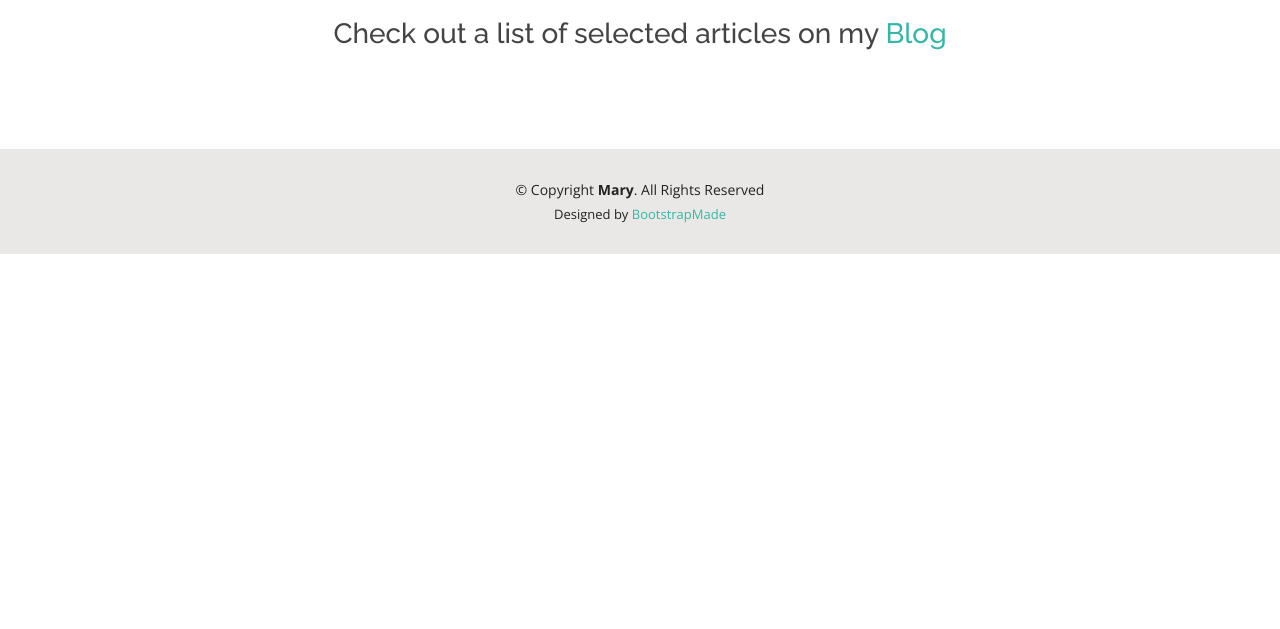
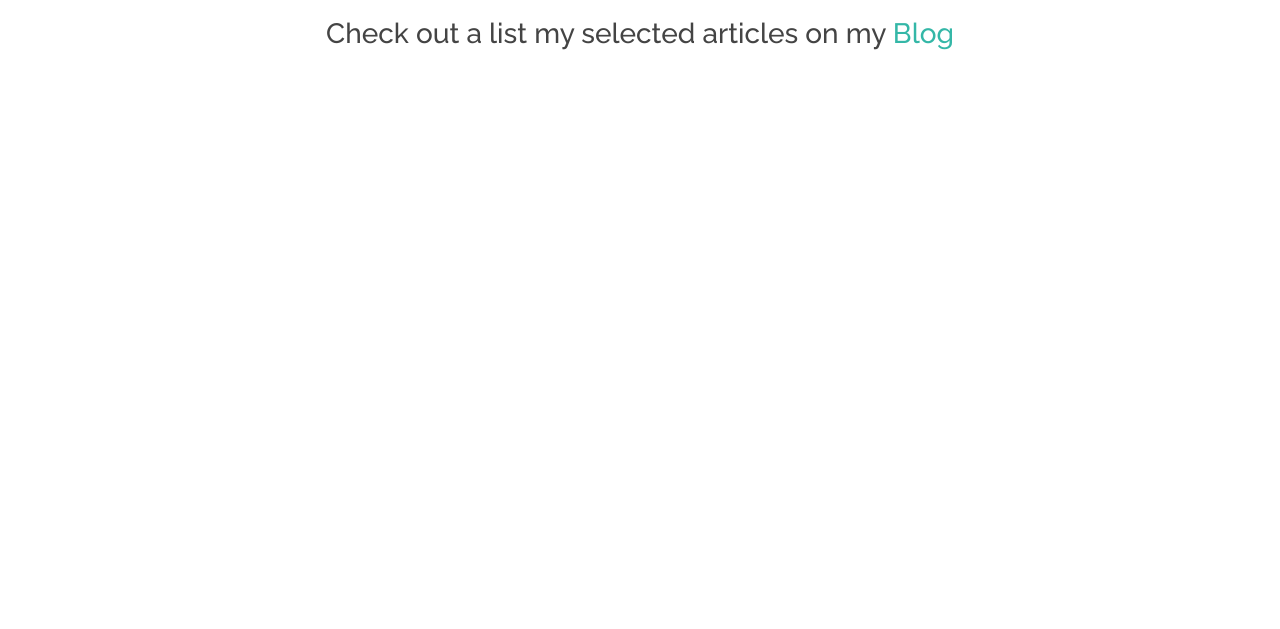
Before and after one commit to MaryShodiya/second-version-portfolio, a plain HTML site: page blog.html in a window 1280 px wide. Shown: the part 171-800 px from the top of the page. Drawn offline with nearby package versions, Linux system fonts and the light colour scheme.

Commit message:
change viewport height of blog page

```diff
--- a/assets/css/style.css
+++ b/assets/css/style.css
@@ -1309,3 +1309,8 @@ section {
 #footer .credits a {
   color: #34b7a7;
 }
+
+.page-container-blog{
+  position: relative;
+  min-height: 100vh;
+}
--- a/blog.html
+++ b/blog.html
@@ -70,11 +70,11 @@
 
     <!-- ======= Resume Section ======= -->
     <section id="resume" class="resume">
-      <div class="container" data-aos="fade-up">
+      <div class="container page-container-blog" data-aos="fade-up">
 
         <div class="section-title">
           <h2>Blog</h2>
-          <h3>Check out a list of selected articles on my <a href="https://marysho.hashnode.dev"> Blog </a></h3>
+          <h3>Check out a list my selected articles on my <a href="https://marysho.hashnode.dev"> Blog </a></h3>
         </div>
 
      <!---<div class="row">
@@ -135,10 +135,10 @@
               </p>
             </div>
           </div>
-        </div>
+        </div>---->
 
       </div>
-    </section>----><!-- End Resume Section -->
+    </section><!-- End Resume Section -->
 
   </main><!-- End #main -->
 
```
